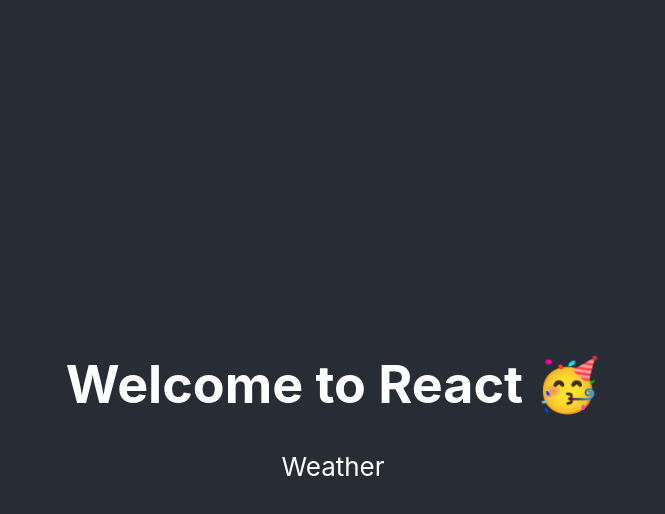
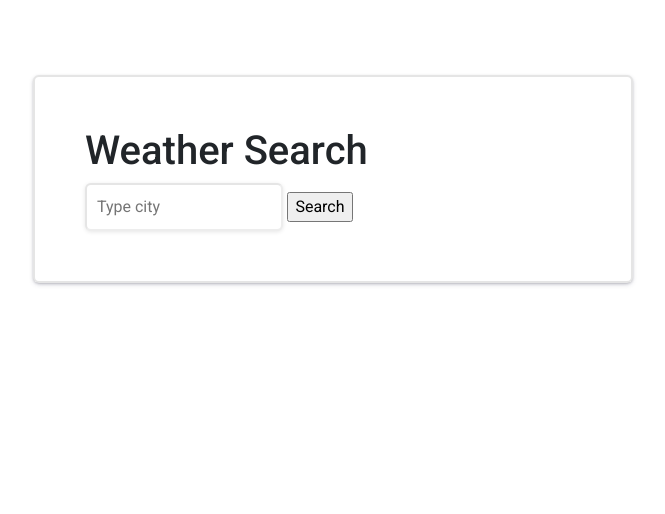
Before and after one commit to Viilhov/weather-react, a React (Create React App) app: page / in a window 1280 px wide. Shown: the top 514 px of the page, without its empty margins (307-972 px from the left). Built offline with nearby package versions, Linux system fonts and the light colour scheme; no server answers.

Commit message:
Changed the code to start to develop a weather app. Imported google fonts and booststrap, added search css file and added some css to app file and search file

```diff
--- a/public/index.html
+++ b/public/index.html
@@ -1,20 +1,20 @@
 <!DOCTYPE html>
 <html lang="en">
+
 <head>
   <meta charset="utf-8" />
   <link rel="icon" href="%PUBLIC_URL%/favicon.ico" />
   <meta name="viewport" content="width=device-width, initial-scale=1" />
   <meta name="theme-color" content="#000000" />
-    <meta
-      name="description"
-      content="Web site created using create-react-app"
-    />
+  <meta name="description" content="Web site created using create-react-app" />
   <link rel="apple-touch-icon" href="%PUBLIC_URL%/logo192.png" />
   <!--
       manifest.json provides metadata used when your web app is installed on a
       user's mobile device or desktop. See https://developers.google.com/web/fundamentals/web-app-manifest/
     -->
   <link rel="manifest" href="%PUBLIC_URL%/manifest.json" />
+  <link href="https://cdn.jsdelivr.net/npm/bootstrap@5.3.0/dist/css/bootstrap.min.css" rel="stylesheet"
+    integrity="sha384-9ndCyUaIbzAi2FUVXJi0CjmCapSmO7SnpJef0486qhLnuZ2cdeRhO02iuK6FUUVM" crossorigin="anonymous">
   <!--
   Notice the use of %PUBLIC_URL% in the tags above.
   It will be replaced with the URL of the `public` folder during the build.
@@ -24,8 +24,14 @@
   work correctly both with client-side routing and a non-root public URL.
   Learn how to configure a non-root public URL by running `npm run build`.
   -->
+  <link rel="preconnect" href="https://fonts.googleapis.com">
+  <link rel="preconnect" href="https://fonts.gstatic.com" crossorigin>
+  <link
+    href="https://fonts.googleapis.com/css2?family=Roboto:ital,wght@0,100;0,300;0,400;0,500;0,700;0,900;1,100;1,300;1,400;1,500;1,700;1,900&display=swap"
+    rel="stylesheet">
   <title>React App</title>
 </head>
+
 <body>
   <noscript>You need to enable JavaScript to run this app.</noscript>
   <div id="root"></div>
@@ -40,4 +46,5 @@
       To create a production bundle, use `npm run build` or `yarn build`.
     -->
 </body>
+
 </html>
--- a/src/App.css
+++ b/src/App.css
@@ -1,38 +1,13 @@
-.App {
-  text-align: center;
+.Container {
+  text-align: left;
+  border: solid 2px;
+  margin: auto;
+  max-width: 600px;
+  padding: 50px;
+  margin-top: 75px;
+  font-family: "Roboto", sans-serif;
+  border-color: rgba(0, 0, 0, 0.1);
+  border-radius: 6px;
+  box-shadow: rgba(50, 50, 93, 0.25) 0px 2px 5px -1px,
+    rgba(0, 0, 0, 0.3) 0px 1px 3px -1px;
 }
-
-.App-logo {
-  height: 40vmin;
-  pointer-events: none;
-}
-
-@media (prefers-reduced-motion: no-preference) {
-  .App-logo {
-    animation: App-logo-spin infinite 20s linear;
-  }
-}
-
-.App-header {
-  background-color: #282c34;
-  min-height: 100vh;
-  display: flex;
-  flex-direction: column;
-  align-items: center;
-  justify-content: center;
-  font-size: calc(10px + 2vmin);
-  color: white;
-}
-
-.App-link {
-  color: #61dafb;
-}
-
-@keyframes App-logo-spin {
-  from {
-    transform: rotate(0deg);
-  }
-  to {
-    transform: rotate(360deg);
-  }
-}
--- a/src/App.js
+++ b/src/App.js
@@ -1,15 +1,12 @@
 import "./App.css";
-import Weather from "./Weather";
 
-function App() {
+import Search from "./Search";
+
+export default function App() {
   return (
-    <div className="App">
-      <header className="App-header">
-        <h1>Welcome to React 🥳</h1>
-        <Weather />
-      </header>
+    <div className="Container">
+      <h1>Weather Search</h1>
+      <Search />
     </div>
   );
 }
-
-export default App;
--- /dev/null
+++ b/src/Search.css
@@ -0,0 +1,8 @@
+.Search .search-field {
+  padding: 10px;
+  margin-right: 4px;
+  width: 40%;
+  border-color: rgba(0, 0, 0, 0.1);
+  border-radius: 6px;
+  box-shadow: rgba(0, 0, 0, 0.1) 0px 1px 4px;
+}
--- /dev/null
+++ b/src/Search.js
@@ -0,0 +1,60 @@
+import React, { useState } from "react";
+import axios from "axios";
+import "./Search.css";
+
+export default function Search() {
+  const [city, setCity] = useState("");
+  const [loaded, setLoaded] = useState(false);
+  const [weather, setWeather] = useState("");
+
+  function showWeather(response) {
+    setLoaded(true);
+    setWeather({
+      temperature: response.data.main.temp,
+      wind: response.data.wind.speed,
+      humidity: response.data.main.humidity,
+      icon: 0,
+      city: response.data.main.name,
+    });
+  }
+
+  function handleSubmit(event) {
+    event.preventDefault();
+    let apiKey = "caa883a4a60d93878755b08a933f74ea";
+    let apiUrl = `https://api.openweathermap.org/data/2.5/weather?q=${city}&appid=${apiKey}&units=metric`;
+    axios.get(apiUrl).then(showWeather);
+  }
+
+  function displayCity(event) {
+    setCity(event.target.value);
+  }
+  let form = (
+    <form className="Search" onSubmit={handleSubmit}>
+      <input
+        type="search"
+        placeholder="Type city"
+        className="search-field"
+        onChange={displayCity}
+      />
+      <input type="submit" value="Search" />
+    </form>
+  );
+  if (loaded) {
+    return (
+      <div>
+        {" "}
+        {form}
+        <div>
+          <h3>{(weather, city)}</h3>
+          <ul>
+            <li>Temperature {Math.round(weather.temperature)}°C</li>
+            <li>Humidity {weather.humidity}</li>
+            <li>Wind {Math.round(weather.wind)}</li>
+          </ul>
+        </div>
+      </div>
+    );
+  } else {
+    return form;
+  }
+}
--- a/src/Weather.js
+++ /dev/null
@@ -1,13 +0,0 @@
-import axios from "axios";
-
-export default function Weather() {
-  function handleResponce(responce) {
-    alert(`The weather in ${city} is ${Math.round(responce.data.main.temp)}`);
-  }
-  let apiKey = "2513f3c728b1b5ff4f4347e1a6af22b8";
-  let city = "Glasgow";
-  let metric = "&units=metric";
-  let apiUrl = `https://api.openweathermap.org/data/2.5/weather?q=${city}&appid=${apiKey}${metric}`;
-  axios.get(apiUrl).then(handleResponce);
-  return "Weather";
-}
```
Lines whose indentation alone changed are shown as unchanged.
